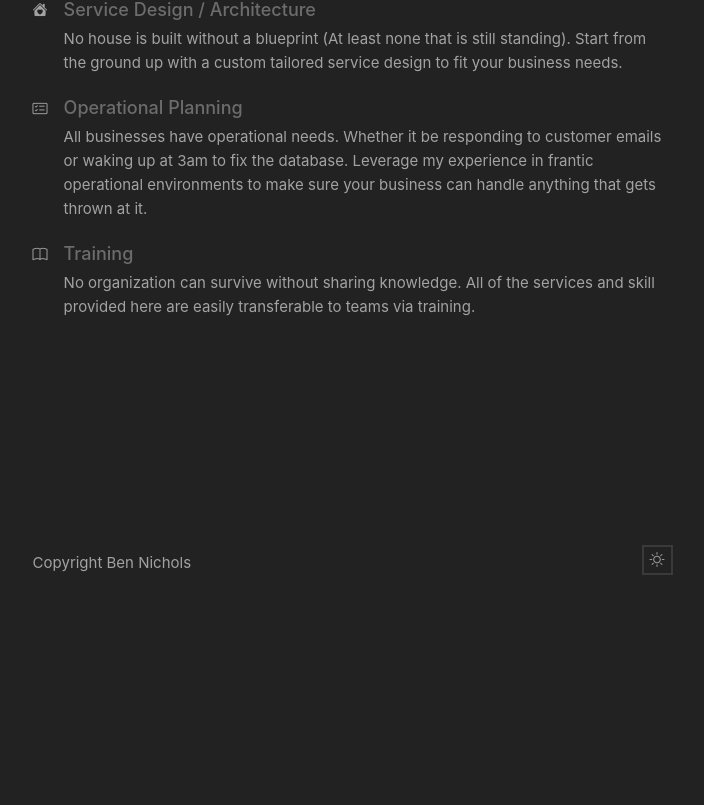
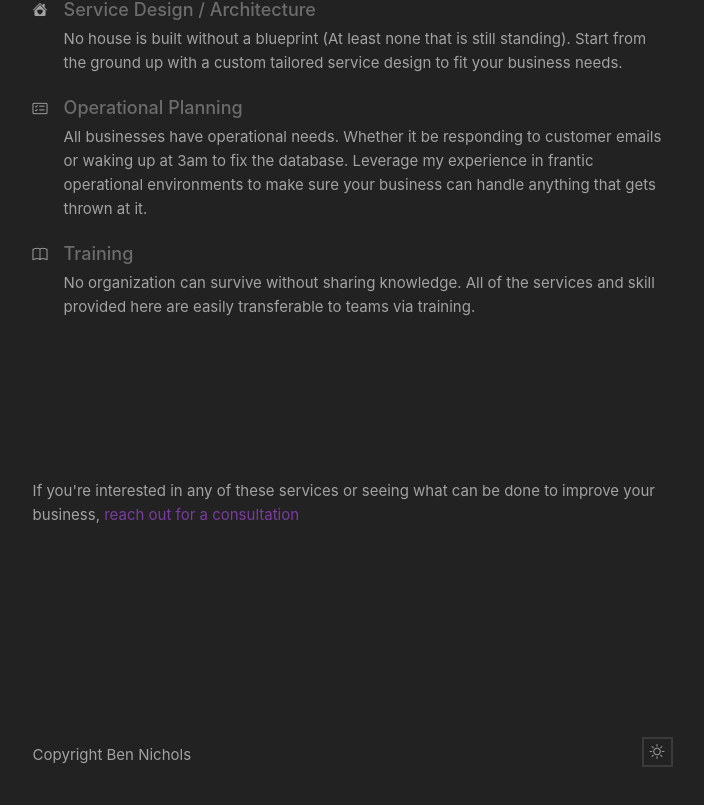
Before and after one commit to bnichs/bnichs-public, a Vue app in the folder bnichs/: page /services in a window 1280 px wide. Shown: the part 744-1549 px from the top of the page, without its empty margins (505-1209 px from the left). Before the commit the page ends 1359 px from the top, so only its background shows below. Built offline with nearby package versions, Linux system fonts and the light colour scheme.

Commit message:
Services paragraph

```diff
--- a/bnichs/src/views/ServicesView.vue
+++ b/bnichs/src/views/ServicesView.vue
@@ -83,9 +83,18 @@ import MainBox from '../components/MainBox.vue'
 
         No organization can survive without sharing knowledge. All of the services and skill provided here are easily transferable to teams via training.
       </WelcomeItem>
+
+
+      <p class="closer">
+        If you're interested in any of these services or seeing what can be done to improve your business, <RouterLink to="/contact">reach out for a consultation </RouterLink>
+      </p>
     </template>
   </MainBox>
 </template>
 
 <style>
+
+.closer {
+  margin: 18vh 0 0 0;
+}
 </style>
```
